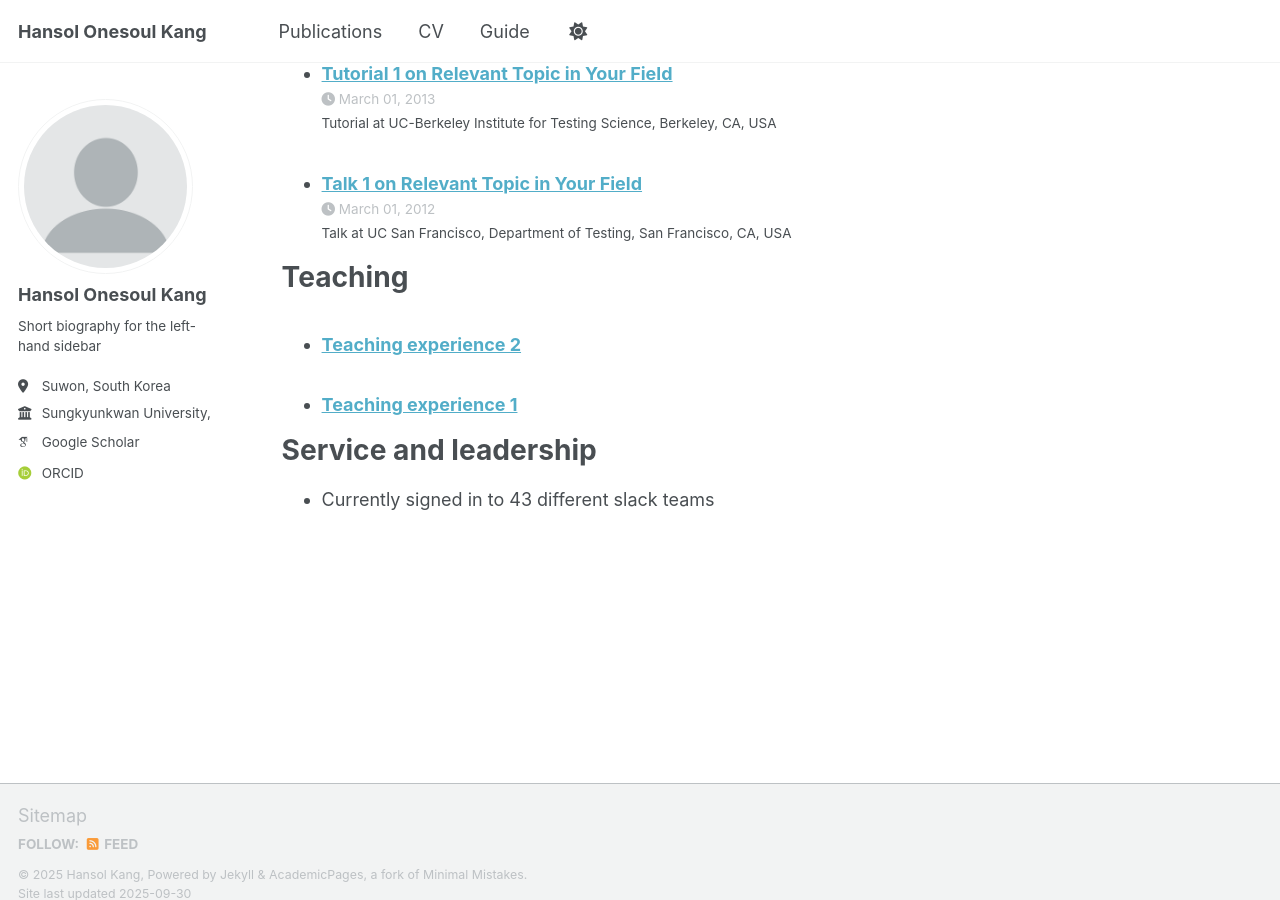
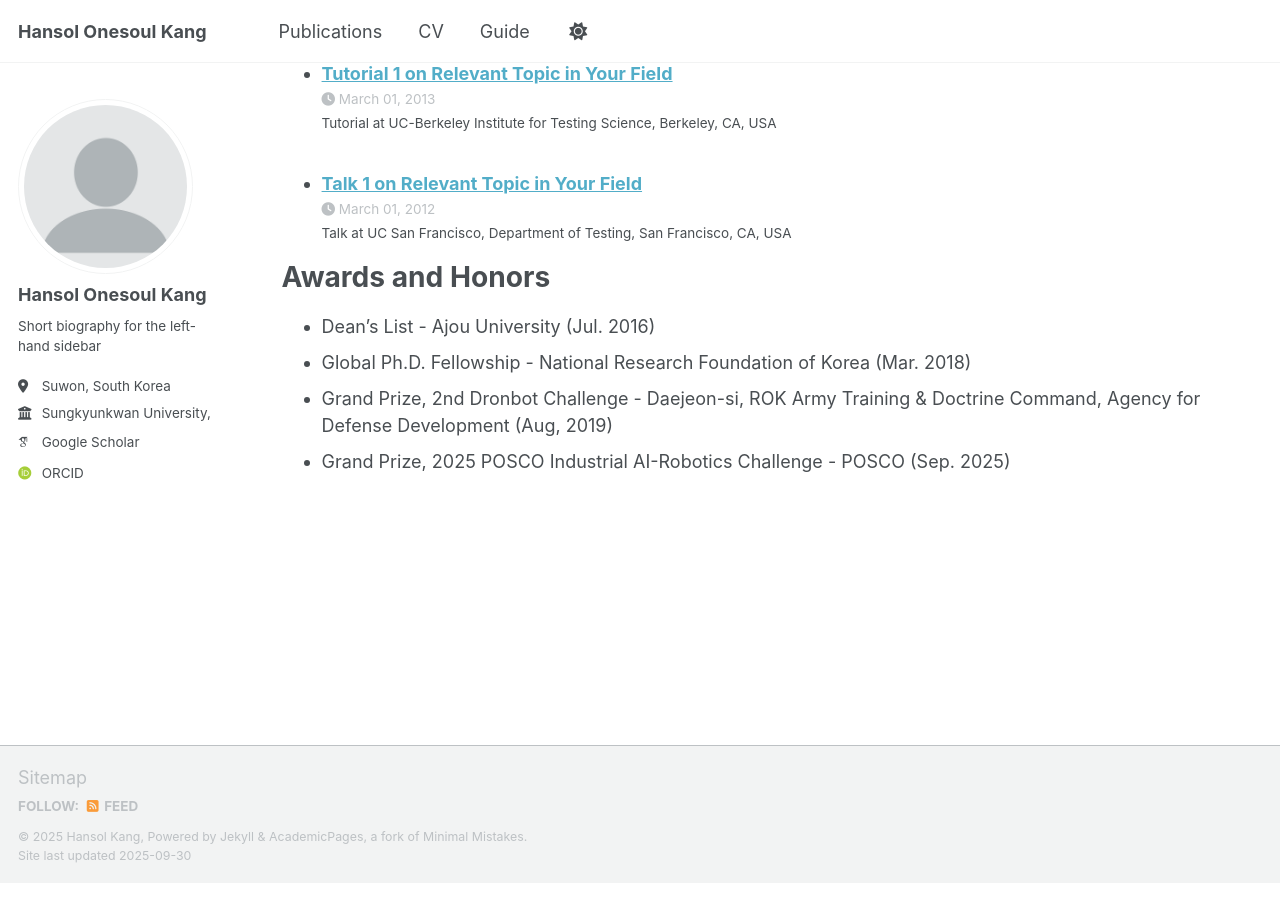
Before and after one commit to OnesoulKang/onesoulkang.github.io, a Jekyll site: the page built from _pages/cv.md, in a window 1280 px wide and 900 px high, scrolled down 1787 px. Built offline with Jekyll 4.4.1, drawn with Linux system fonts in a browser that asks for light colours; some web fonts are replaced; a script that is not in the unit is left out; some of the changed text lies outside the part shown.

Commit message:
Update cv.md

```diff
--- a/_pages/cv.md
+++ b/_pages/cv.md
@@ -11,9 +11,9 @@
 
 Education
 ======
-* Ph.D in Version Control Theory, GitHub University, 2018 (expected)
-* M.S. in Jekyll, GitHub University, 2014
-* B.S. in GitHub, GitHub University, 2012
+* Ph.D in Mechanical Engineering, Sungkyunkwan University, 2026 (expected)
+* B.S. in Mechanical Engineering, Ajou University, 2017
+* Chungnam Science High School, 2012
 
 Work experience
 ======
@@ -53,12 +53,9 @@
     {% include archive-single-talk-cv.html  %}
   {% endfor %}</ul>
 
-Teaching
+Awards and Honors
 ======
-  <ul>{% for post in site.teaching reversed %}
-    {% include archive-single-cv.html %}
-  {% endfor %}</ul>
-
-Service and leadership
-======
-* Currently signed in to 43 different slack teams
+* Dean's List - Ajou University (Jul. 2016)
+* Global Ph.D. Fellowship - National Research Foundation of Korea (Mar. 2018)
+* Grand Prize, 2nd Dronbot Challenge - Daejeon-si, ROK Army Training & Doctrine Command, Agency for Defense Development (Aug, 2019)
+* Grand Prize, 2025 POSCO Industrial AI-Robotics Challenge - POSCO (Sep. 2025)
```
